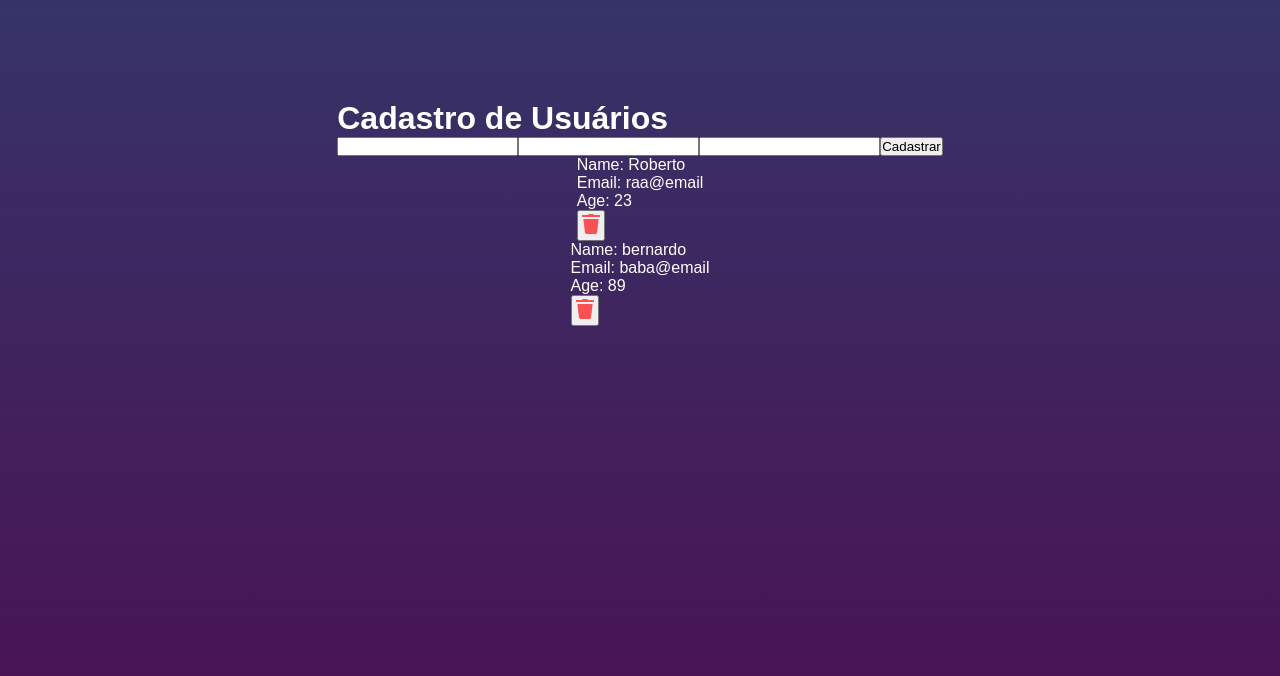
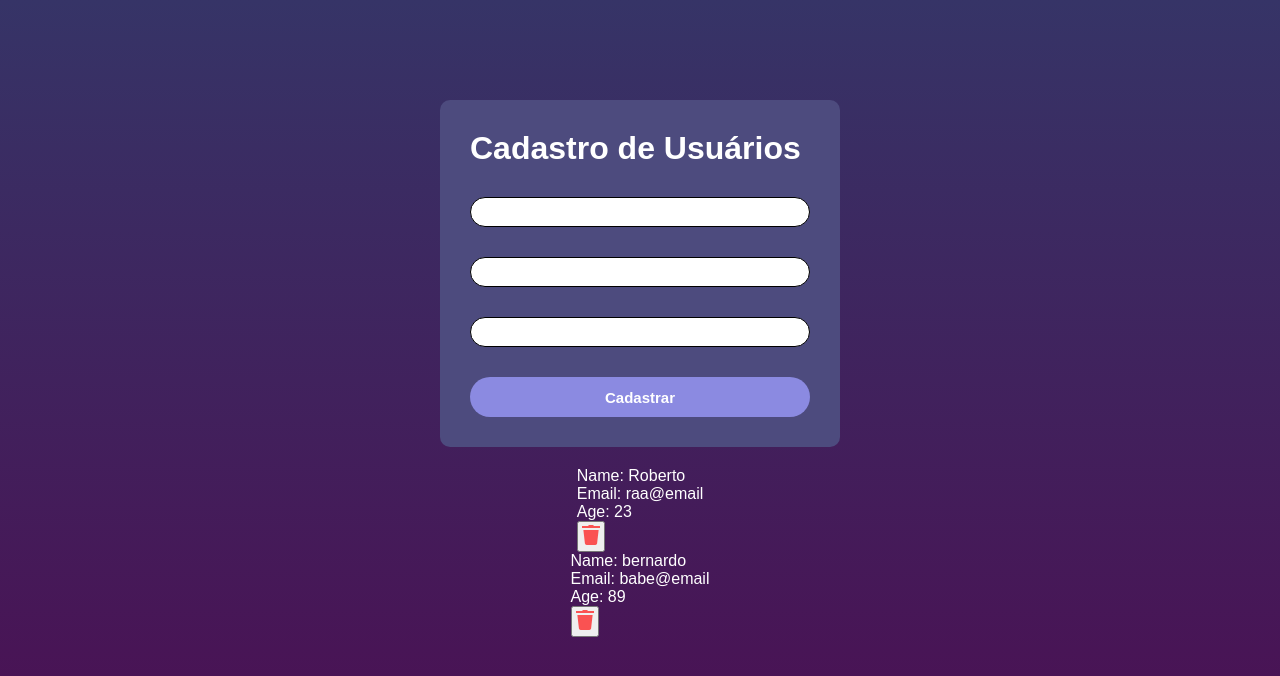
Before and after one commit to Raekwon-Onirele/Front-API, a React (Vite) app: page / in a window 1280 px wide. Shown: the top 676 px of the page. Built offline with nearby package versions, Linux system fonts and the light colour scheme.

Commit message:
atualização 3

```diff
--- a/src/pages/Home/index.jsx
+++ b/src/pages/Home/index.jsx
@@ -11,9 +11,9 @@ function Home() {
       age: 23,
     },
     {
-      id: "11233445",
+      id: "11233499",
       name: "bernardo",
-      email: "baba@email",
+      email: "babe@email",
       age: 89,
     },
   ];
--- a/src/pages/Home/style.css
+++ b/src/pages/Home/style.css
@@ -4,3 +4,40 @@
     flex-direction: column;
     padding-top: 100px;
 }
+
+h1 {
+  font-size: 32px;
+}
+
+form {
+  display: flex;
+  flex-direction: column;
+  gap: 30px;
+  padding: 30px;
+  border-radius: 10px;
+  background-color: #4d4b7e;
+  max-width: 50%;
+  width: 400px;
+  margin-bottom: 20px;
+
+  & button {
+    border-radius: 30px;
+    background-color: #8b8ae1;
+    height: 40px;
+    border: none;
+    font-weight: 700;
+    font-size: 15px;
+    cursor: pointer;
+    color: #fff;
+  }
+
+  & button:hover {
+    background-color: #8b8ae1d0;
+  }
+
+  & input {
+    border: 1px solid #000;
+    border-radius: 30px;
+    height: 30px;
+  }
+}
```
